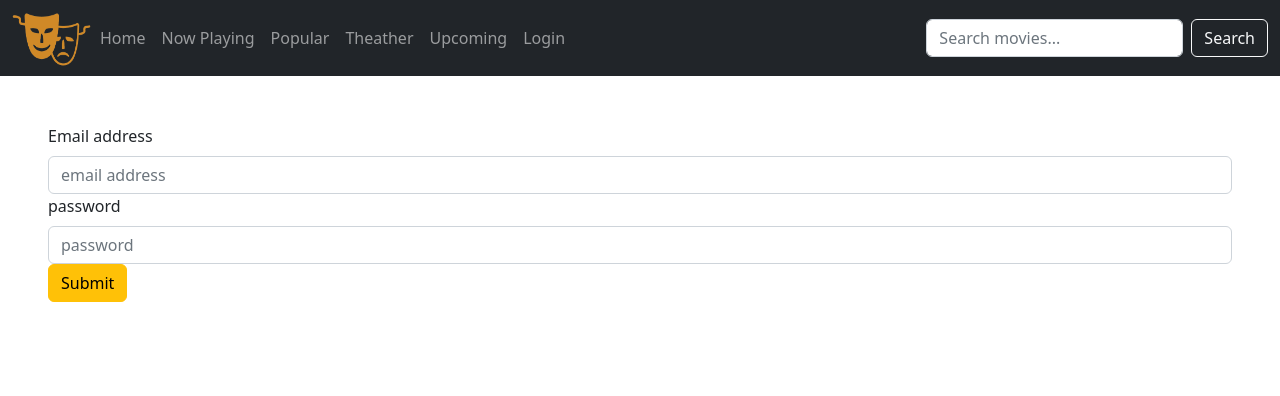
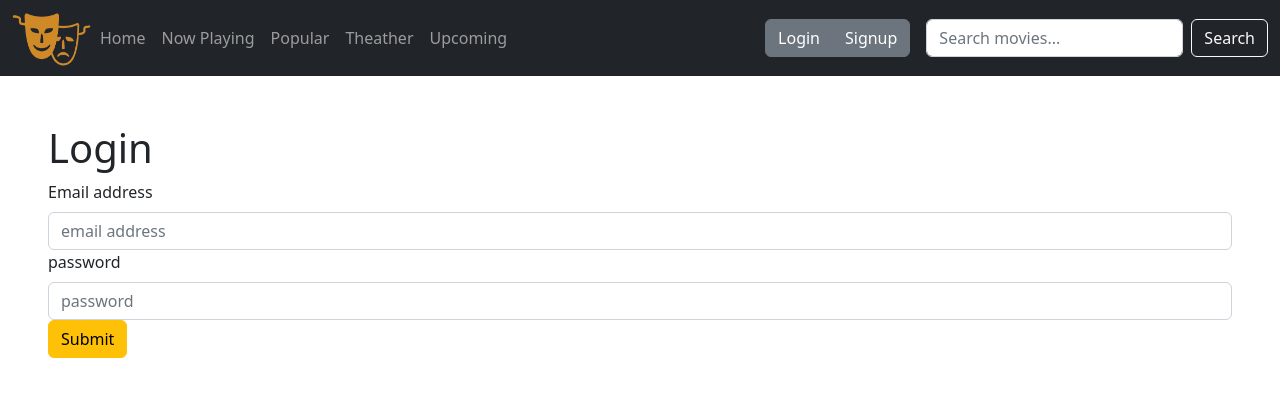
Before and after one commit to seamanc2016/ReelGood, a React (Create React App) app in the folder frontend/: page /Login in a window 1280 px wide. Shown: the top 396 px of the page. Built offline with nearby package versions, Linux system fonts and the light colour scheme; no server answers.

Commit message:
fixing login problem

```diff
--- a/frontend/src/components/navbar/NavbarBody.js
+++ b/frontend/src/components/navbar/NavbarBody.js
@@ -1,16 +1,70 @@
 import 'bootstrap/dist/css/bootstrap.css';
 import logo from '../../reelgood_logo.png';
-import { Navbar, Nav, Container, Image } from 'react-bootstrap'
-import { Link } from 'react-router-dom'
+
+import { Navbar, Nav, Form, Button, ButtonGroup, Image, Container } from 'react-bootstrap'
 import MySearchBar from './SearchBar';
 
+import {Link} from 'react-router-dom'
+
+import { useState, useEffect, createContext } from 'react';
+
+import {getAuth, signOut} from 'firebase/auth';
+import '../../config/firebase-config';
+
+import AuthContext from '../userauth/AuthContext';
+
+// Sets context. Is a global variable for components
 
 export default function MyNavbar() {
+
+    const [Auth, setAuth] = useState(false)
+
+    const authbutton = () => {
+        if(!Auth){
+            return(
+            <ButtonGroup>
+                <Button variant="secondary" as={Link} to="/Login">Login</Button>
+                <Button variant="secondary" as={Link} to="/Register">Signup</Button>
+            </ButtonGroup>
+            );
+        }else{
+            return <Button variant="warning" onSubmit={signout}>Logout</Button>
+        }
+
+    }
+
+    const signout = (e) =>{
+        e.preventDefault();
+
+        // authenticates with google using api credentals
+        const auth = getAuth()
+        signOut()
+        .then(// signout successful
+        ).catch((e) => { // else catch and print errors
+          console.log(e.code)
+          console.log(e.message);
+        });
+    }
+
+    useEffect(()=>{
+        const auth = getAuth();
+        auth.onAuthStateChanged((user) => { // when users login state changes...
+          if(user){
+            console.log(user)
+            // setAuth(false);
+            // userCred.getIdToken().then((token)=>{
+            //   setToken(token);
+            // })
+          }
+        })
+      }, [])
+
     return (
         <Navbar bg="dark" variant="dark" expand="lg">
             <Container fluid> {/* Warning: bottom marging might exceed visual.*/}
                 <Image src={logo} alt="Logo" width={80} height={60} />
                 <Navbar.Toggle aria-controls="basic-navbar=nav" />
+                <AuthContext.Provider value={Auth}> {/* Here pass Auth state value to login*/}
                     <Navbar.Collapse id="responsive-navbar-nav">
                         <Nav>
                             <Nav.Link as={Link} to='/'>Home</Nav.Link>
@@ -18,9 +72,12 @@ export default function MyNavbar() {
                             <Nav.Link as={Link} to='/popular'>Popular</Nav.Link>
                             <Nav.Link as={Link} to='/theater'>Theather</Nav.Link>
                             <Nav.Link as={Link} to='/upcoming'>Upcoming</Nav.Link>
-                        <Nav.Link as={Link} to='/login'>Login</Nav.Link>
                         </Nav>
                     </Navbar.Collapse>
+                    <Form inline className="mx-3">
+                        {authbutton()}
+                    </Form>
+                </AuthContext.Provider>
                 <MySearchBar/>
             </Container>
         </Navbar>
--- a/frontend/src/components/navbar/Route.js
+++ b/frontend/src/components/navbar/Route.js
@@ -7,6 +7,7 @@ import Popular from '../../pages/Popular'
 import Theater from '../../pages/Theater'
 import Upcoming from '../../pages/Upcoming'
 import Login from '../../pages/Login'
+import Register from '../userauth/Register'
 
 
 export default function MyRouter() {
@@ -19,6 +20,7 @@ export default function MyRouter() {
                 <Route exact path='/Theater' element={<Theater />}></Route>
                 <Route exact path='/Upcoming' element={<Upcoming />}></Route>
                 <Route exact path='/Login' element={<Login />}></Route>
+                <Route exact path='/Register' element={<Register />}></Route>
             </Routes>
         </>
 
--- /dev/null
+++ b/frontend/src/components/userauth/AuthContext.js
@@ -0,0 +1,5 @@
+import {createContext} from 'react'
+
+// Global context var for child componenets
+const AuthContext = createContext(false)
+export default AuthContext
--- a/frontend/src/components/userauth/Register.js
+++ b/frontend/src/components/userauth/Register.js
@@ -4,7 +4,7 @@ import Container from 'react-bootstrap/Container'
 
 import {useState, useEffect} from 'react';
 import {getAuth, createUserWithEmailAndPassword, signInWithEmailAndPassword, onAuthStateChanged} from 'firebase/auth';
-import '../config/firebase-config';
+import '../../config/firebase-config';
 
 function Register(){
 
@@ -47,6 +47,7 @@ function Register(){
   return(
     <>
       <Container className='p-5'  fluid>
+        <h1>Signup</h1>
       <Form onSubmit={reg}>
         <Form.Group className='' controlId='formemail'>
           <Form.Label>Email address</Form.Label>
--- a/frontend/src/pages/Login.js
+++ b/frontend/src/pages/Login.js
@@ -1,14 +1,14 @@
 import Button from 'react-bootstrap/Button';
 import Form from 'react-bootstrap/Form';
 import Container from 'react-bootstrap/Container'
+import Nav from 'react-bootstrap/Nav';
 
-import {useState, useEffect} from 'react';
-import {getAuth, createUserWithEmailAndPassword, signInWithEmailAndPassword, onAuthStateChanged} from 'firebase/auth';
+import {useState, useEffect, useContext} from 'react';
+import {getAuth, signInWithEmailAndPassword, onAuthStateChanged} from 'firebase/auth';
 import '../config/firebase-config';
 
 function Login(){
 
-  const [Auth, setAuth] = useState(false);  // determines if user is authenticated
   const [token, setToken] = useState('');   // sets token
 
   const [email, setEmail] = useState('');
@@ -36,7 +36,7 @@ function Login(){
     signInWithEmailAndPassword(auth, email, password)
     .then((usercredentials) => {  // If usercredentials are returned, user exist, hence login
       if(usercredentials){
-        setAuth(true)
+        //setAuth(true)
       }
     }).catch((e) => { // else catch and print errors
       console.log(e.code)
@@ -47,6 +47,7 @@ function Login(){
 
   return(
     <Container className='p-5'  fluid>
+      <h1>Login</h1>
       <Form onSubmit={login}>
         <Form.Group className='' controlId='formemail'>
           <Form.Label>Email address</Form.Label>
```
Lines whose indentation alone changed are shown as unchanged.
